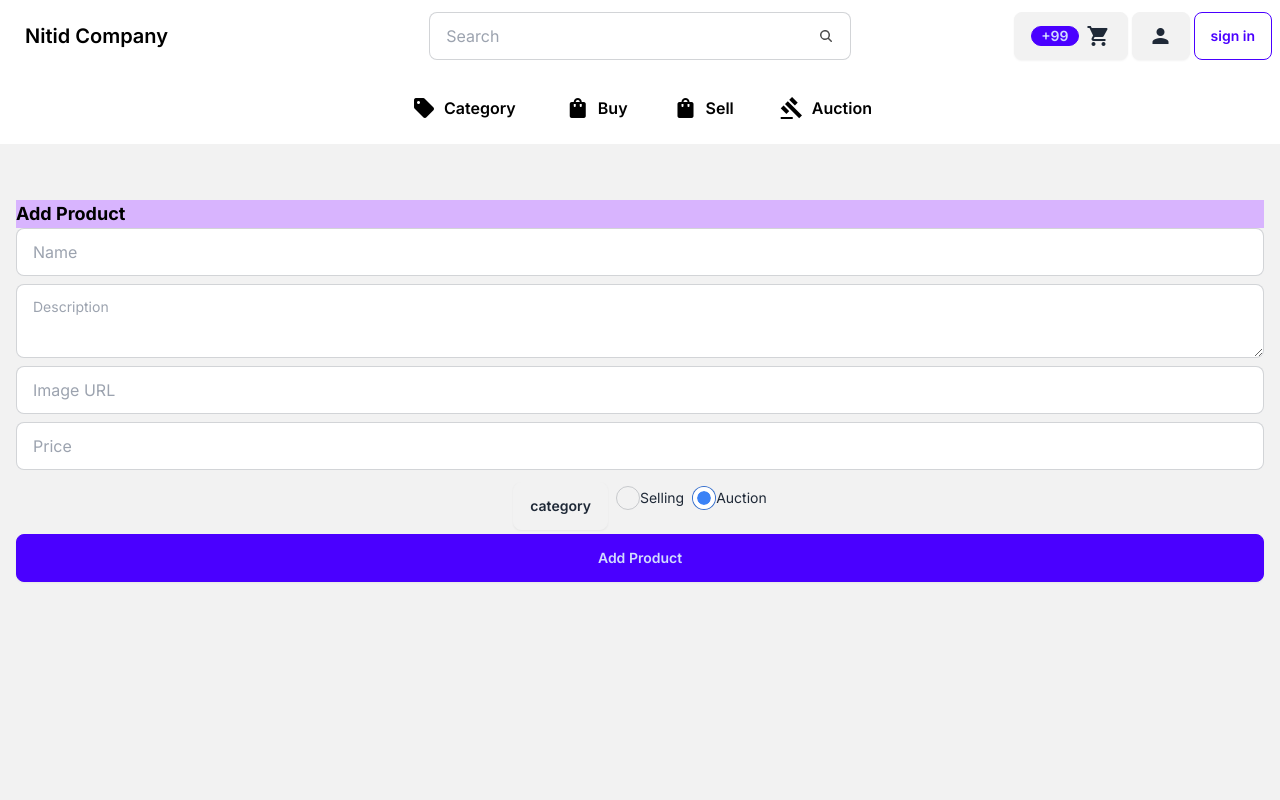
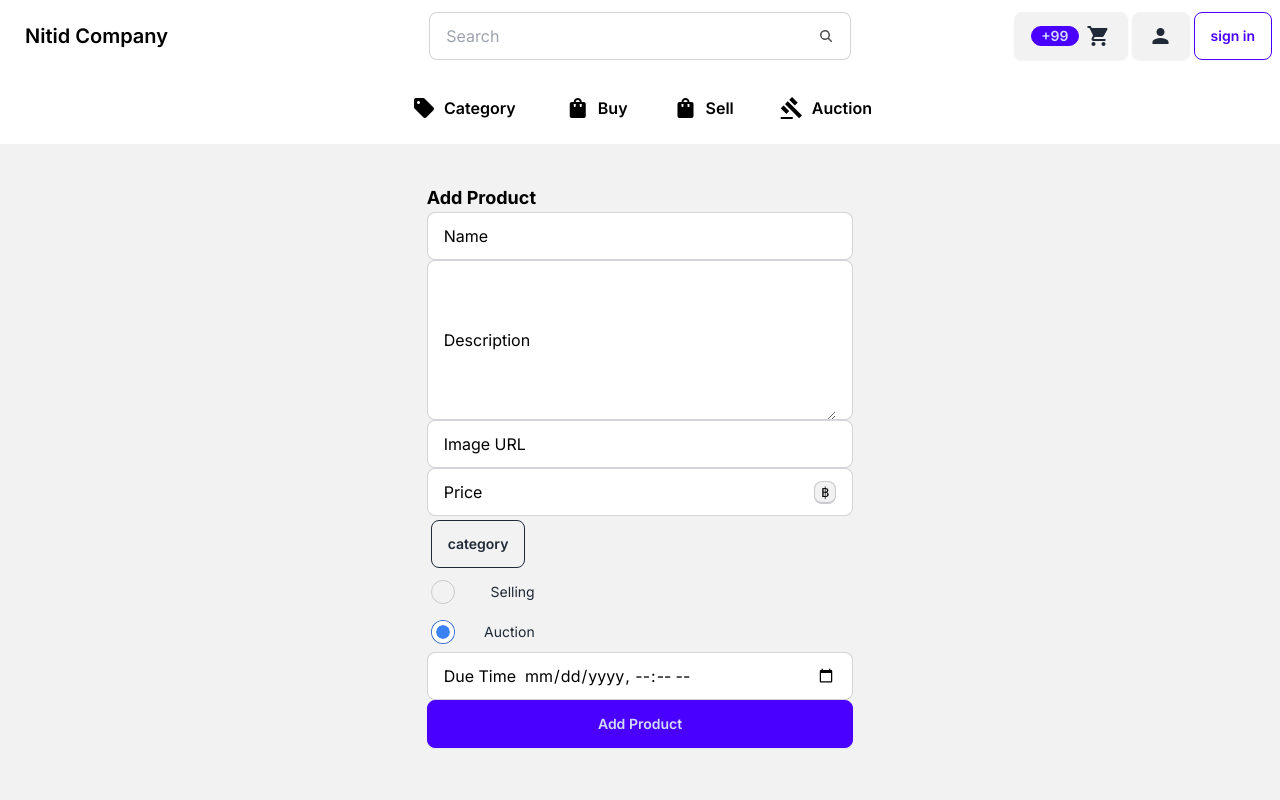
Before and after one commit to FrozeNxSouL/SE-Project, a Next.js app: page /add-product in a window 1280 px wide. Both pictures are taken after a click on the label "Auction". Shown: the top 800 px of the page. Built offline with nearby package versions, Linux system fonts and the light colour scheme.

Commit message:
add product redecorated

```diff
--- a/src/api/action/fetch.ts
+++ b/src/api/action/fetch.ts
@@ -5,10 +5,18 @@ import { notFound } from "next/navigation"
 export async function getAuctionProductbyTag(tagInput: string) {
     try {
         const output = await prisma.product.findMany({
+            include : {
+                auction : true
+            },
             where: {
+                AND: [
+                    {
                         tag: {
                             hasSome: [tagInput]
                         }
+                    },
+                    { status: "auction" },
+                ],
             },
             // take: 3,
             orderBy: {
@@ -30,9 +38,14 @@ export async function getProductbyTag(tagInput: string) {
     try {
         const output = await prisma.product.findMany({
             where: {
+                AND: [
+                    {
                         tag: {
                             hasSome: [tagInput]
                         }
+                    },
+                    { status: "sell" },
+                ],
             }
         });
         console.log(tagInput)
@@ -49,6 +62,12 @@ export async function getProductbyTag(tagInput: string) {
 export async function getAuctionProduct() {
     const products = await prisma.product.findMany({
         take: 3,
+        include : {
+            auction : true
+        },
+        where: {
+            status: "auction",
+        },
         orderBy: {
             id: 'desc'
         }
@@ -59,6 +78,9 @@ export async function getAuctionProduct() {
 export async function getProducts() {
     const products = await prisma.product.findMany({
         take: 6,
+        where: {
+            status: "sell",
+        },
         orderBy: {
             id: 'desc'
         }
--- a/src/app/add-product/add.tsx
+++ b/src/app/add-product/add.tsx
@@ -11,8 +11,9 @@ async function addProduct(formData: FormData) {
     const price = Number(formData.get("price") || 0)
     const tag = formData.get("tag")?.toString();
     const status = formData.get("status")?.toString();
+    const time = formData.get("Time")?.toString();
 
-    if (!name || !description || !image || !price || !tag || !status) {
+    if (!name || !description || !image || !price || !tag || !status || !time) {
         throw Error("Missing required fields or price = 0");
     }
 
@@ -33,6 +34,7 @@ async function addProduct(formData: FormData) {
                 data: {
                     product: { connect: { id: productOutput.id } },
                     currentBid: price,
+                    updatedAt : time,
                     user: { connect: { id: "65d581b7f9ee9189e1b19051" } },
                 },
             });
--- a/src/app/add-product/page.tsx
+++ b/src/app/add-product/page.tsx
@@ -1,47 +1,65 @@
 "use client";
-import prisma from "@/lib/db/prisma";
-import { redirect } from "next/navigation";
-import React from "react";
+import React, { useState } from "react";
 import addProduct from "./add";
 import FormSubmitButton from "@/component/nav/FormSubmitButton";
 import { categories } from "@/component/variables";
 
 function AddProductPage() {
+  const [auction, setAuction] = useState(false);
+  const toggleForm = () => {
+
+      setAuction(true)
+
+  }
+  const closeForm = () => {
+      setAuction(false)
+
+  }
+
   return (
-    <div className="p-4 max-w-7xl m-auto">
-      <h1 className="text-lg bg-purple-300 font-bold">Add Product</h1>
-      <form action={addProduct} className="flex flex-wrap justify-center">
+    <div className="flex">
+      <form action={addProduct} className="flex flex-col flex-wrap w-1/3 m-auto">
+        <h1 className="text-lg font-bold">Add Product</h1>
+        <label className="input input-bordered flex items-center gap-2">
+          Name
           <input
             required
             name="name"
-          placeholder="Name"
-          className="input-bordered input mb-2 w-full"
+            className="grow bg-transparent"
           />
+        </label>
+        <label className="input input-bordered flex items-center gap-2 h-40">
+          Description
           <textarea
             required
             name="description"
-          placeholder="Description"
-          className="textarea textarea-bordered mb-2 w-full"
+            className="grow h-40 p-3 bg-transparent"
           />
+        </label>
+        <label className="input input-bordered flex items-center gap-2">
+          Image URL
           <input
             required
             name="imageUrl"
             type="text" // Change type to "file" to allow multiple file selection
             multiple // Add the multiple attribute
-          placeholder="Image URL"
-          className="input-bordered input mb-2 w-full"
+            className="grow bg-transparent"
+          />
+        </label>
 
-        />
+        <label className="input input-bordered flex items-center gap-2">
+          Price
           <input
             required
             name="price"
-          placeholder="Price"
             type="number"
-          className="input-bordered input mb-2 w-full"
+            className="grow bg-transparent text-right"
           />
-
+          <kbd className="kbd kbd-sm">฿</kbd>
+        </label>
+        <div className="flex flex-col">
           <div className="dropdown">
-          <div tabIndex={0} role="button" className="btn m-1">category</div>
+            <div tabIndex={0} role="button" className="btn m-1 btn-outline">category</div>
             <ul tabIndex={0} className="dropdown-content z-[1] menu p-2 shadow bg-base-100 rounded-box w-52">
               {categories.map((value, idx) => (
                 <label className="label cursor-pointer justify-normal" key={idx}>
@@ -52,20 +70,32 @@ function AddProductPage() {
             </ul>
           </div>
 
-        <div className="form-control">
+          <div className="form-control w-28">
             <label className="label cursor-pointer">
-            <input type="radio" name="status" className="radio checked:bg-red-500" value="sell" />
+              <input onClick={closeForm} type="radio" name="status" className="radio checked:bg-red-500" value="sell" />
               <span className="label-text">Selling</span>
-
             </label>
           </div>
-        <div className="form-control">
+          <div className="form-control w-28">
             <label className="label cursor-pointer">
-            <input type="radio" name="status" className="radio checked:bg-blue-500" value="auction" />
+              <input onClick={toggleForm} type="radio" name="status" className="radio checked:bg-blue-500" value="auction" />
               <span className="label-text">Auction</span>
 
             </label>
           </div>
+        </div>
+
+        {auction && (
+          <label className="input input-bordered flex items-center gap-2">
+            Due Time
+            <input
+              required
+              name="Time"
+              type="datetime-local"
+              className="grow bg-transparent"
+            />
+          </label>
+        )}
 
         <FormSubmitButton
           className="btn-block"
--- a/src/app/globals.css
+++ b/src/app/globals.css
@@ -68,3 +68,13 @@ body {
     background-attachment: scroll;
   }
 }
+
+input::-webkit-outer-spin-button,
+input::-webkit-inner-spin-button {
+    -webkit-appearance: none;
+    margin: 0;
+}
+
+input[type=number]{
+  -moz-appearance: textfield;
+}
--- a/src/component/panel/auction.tsx
+++ b/src/component/panel/auction.tsx
@@ -8,7 +8,7 @@ export default function AuctionProducts(props: any) {
       <div className='flex flex-wrap justify-center'>
           {props.data.map((item: any, idx: number) => (
               <div className="card bg-base-100 shadow-xl basis-72 m-2 transition cursor-pointer hover:scale-[1.01]" key={idx}>
-              <div className="badge badge-neutral absolute m-2">12:00:00</div>
+              <div className="badge badge-neutral absolute m-2">12:00:00 {item.currentBid}</div>
               <figure>
                   <img className="object-cover w-full h-40" src={item.imageUrl[0]} alt={item.name} />
               </figure>
```
Also changed, not shown: 1 other file (tests, documents, lock files or other folders). Lines whose indentation alone changed are shown as unchanged.
